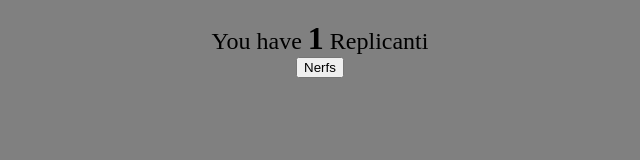
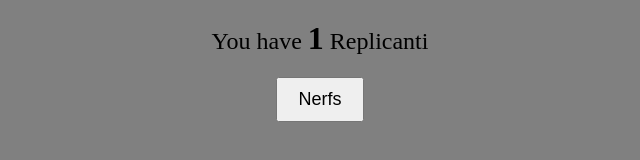
Before and after one commit to int0214/Replicanti_Copier, a plain HTML site: page index.html in a window 1280 px wide. Shown: the whole page, without its empty margins (320-960 px from the left). Drawn offline with Linux system fonts and the light colour scheme.

Commit message:
Update style.css

```diff
--- a/style.css
+++ b/style.css
@@ -30,3 +30,15 @@ canvas {
     padding: 10px;
     background-color: white;
 }
+
+#nerfs-button {
+    font-size: 18px;
+    padding: 10px 20px;
+    margin-top: 20px;
+    cursor: pointer;
+    transition: background-color 0.3s;
+}
+
+#nerfs-button:active {
+    background-color: #ddd;
+}
```
